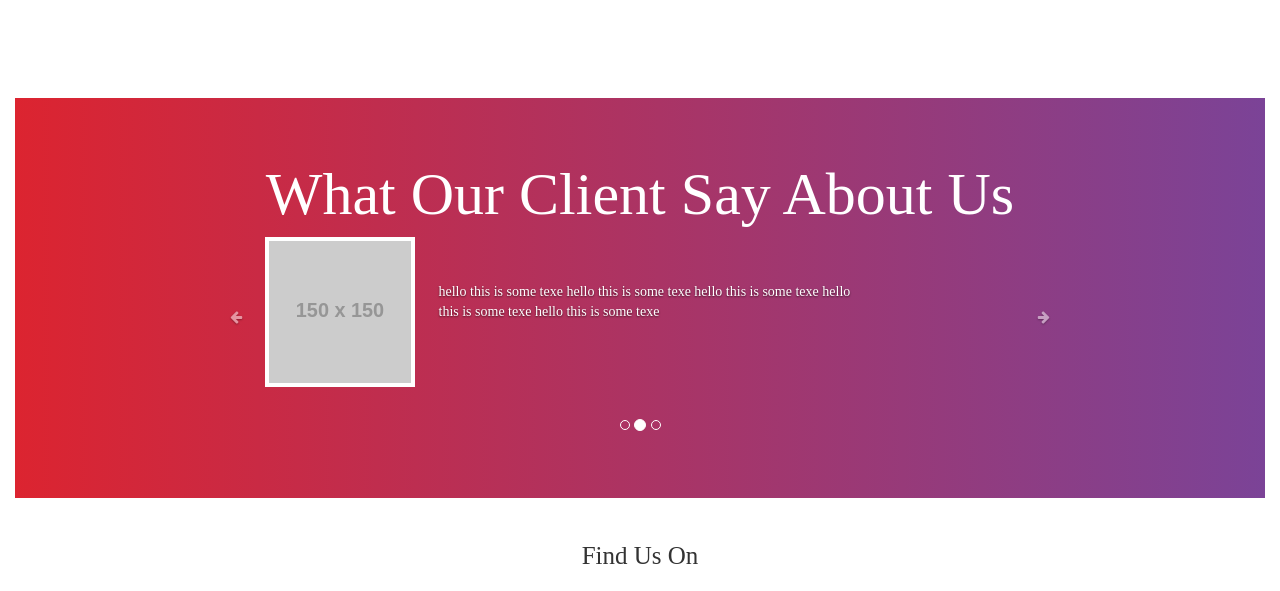
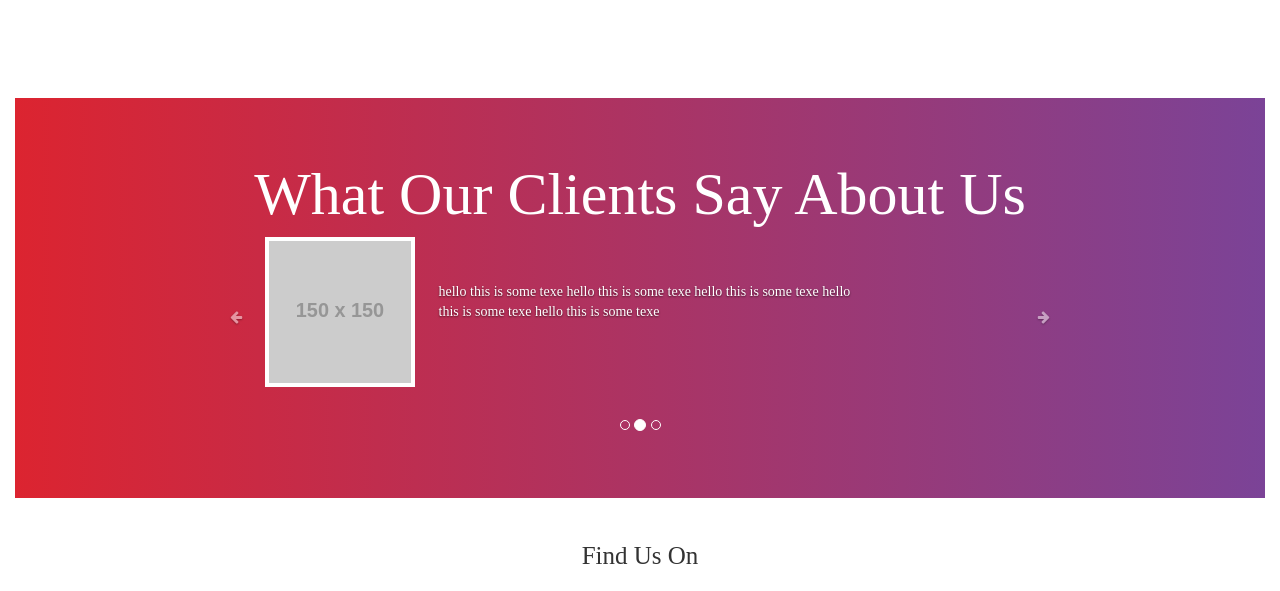
Before and after one commit to mohamedfesal/grady, a plain HTML site: page index.html in a window 1280 px wide. Shown: the part 1928-2519 px from the top of the page. Drawn offline with Linux system fonts and the light colour scheme; placeholder pictures from the web are drawn by us; a web font is replaced by a local one.

Commit message:
Update index.html

```diff
--- a/index.html
+++ b/index.html
@@ -190,7 +190,7 @@
 
         <div class="our-client">
             <div class="client-title">
-                <div>what our client say about us</div>
+                <div>What Our Clients Say About Us</div>
             </div>
             <div id="carousel-example-generic" class="carousel slide" data-ride="carousel">
                 <!-- Indicators -->
```
